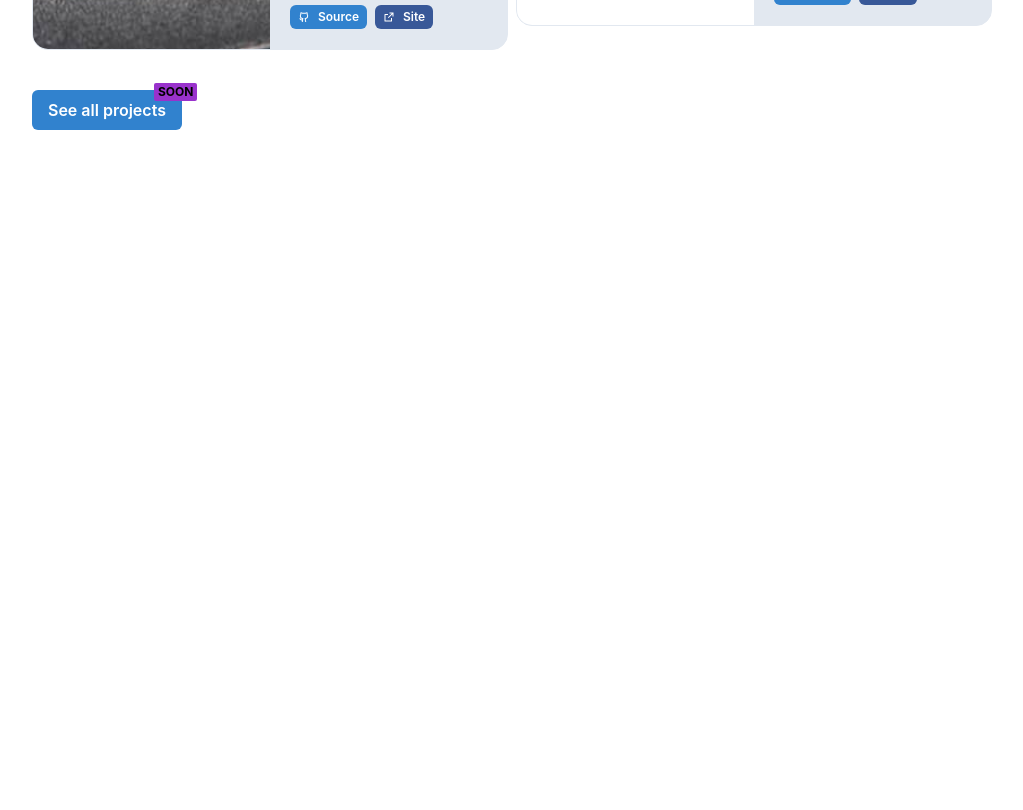
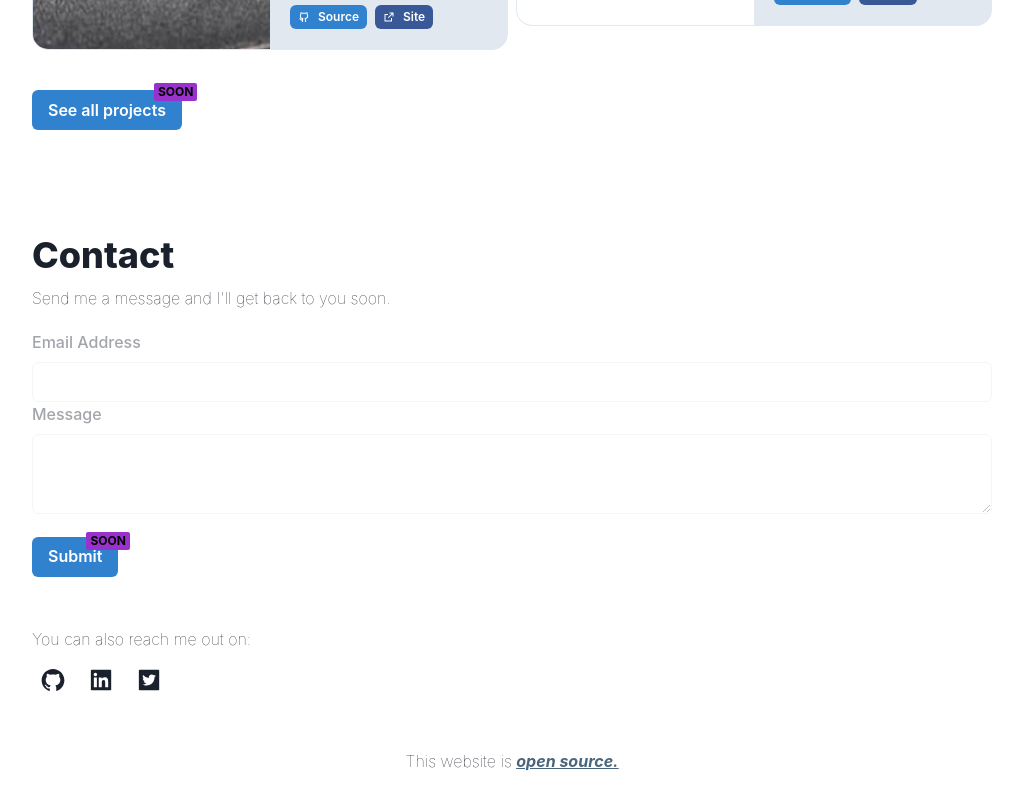
Before and after one commit to francocampaiola/portfolio, a Next.js app: page / in a window 1280 px wide. Shown: the part 2540-3350 px from the top of the page, without its empty margins (128-1151 px from the left). Before the commit the page ends 2694 px from the top, so only its background shows below. Built offline with nearby package versions, Linux system fonts and the light colour scheme.

Commit message:
add: Finish section Contact

```diff
--- /dev/null
+++ b/components/BackToTop/BackToTop.tsx
@@ -0,0 +1,26 @@
+import { Icon, SlideFade, useDisclosure } from '@chakra-ui/react'
+import Link from 'next/link'
+import { FC } from 'react'
+import { BsFillArrowUpCircleFill } from 'react-icons/bs'
+
+interface Props {
+    scrollPosition: number
+}
+
+export const BackToTop: FC<Props> = ({ scrollPosition }) => {
+
+    return (
+        <>
+            {scrollPosition > 500 && (
+                <Link href='/#top'>
+                    <Icon as={BsFillArrowUpCircleFill} position='fixed' display={{ base: 'none', sm: 'block' }}
+                        bottom='20px'
+                        right={['16px', '40px']}
+                        zIndex={1}
+                        fontSize={30} />
+                </Link>
+            )}
+        </>
+
+    )
+}
--- /dev/null
+++ b/components/Contact/Contact.module.css
@@ -0,0 +1,4 @@
+.contact {
+    min-height: 90vh;
+    padding-top: 100px;
+}
--- /dev/null
+++ b/components/Contact/Contact.tsx
@@ -0,0 +1,41 @@
+import { Box, Button, Center, Heading, HStack, Icon, Text } from '@chakra-ui/react'
+import Link from 'next/link'
+import { social } from '../../constants/social'
+import styles from './Contact.module.css'
+import { ContactForm } from './ContactForm'
+import { AiFillGithub, AiFillLinkedin, AiFillTwitterSquare } from 'react-icons/ai'
+
+export const Contact = () => {
+    return (
+        <>
+            <section id='contact' className={styles.contact}>
+                <Heading justifyItems={'start'} fontWeight={'extrabold'}>
+                    Contact
+                </Heading>
+                <Text as="h3" fontWeight={'hairline'} marginTop={2} paddingBottom={5}>Send me a message and I&apos;ll get back to you soon.</Text>
+                <ContactForm />
+                <Text as="h3" fontWeight={'hairline'} marginTop={'50px'} paddingBottom={2}>You can also reach me out on:</Text>
+                <HStack>
+                    {social.map((item, index) =>
+                        <Box bgSize={'contain'}>
+                            <Link href={item.url} key={index} target='_blank'>
+                                <Button variant={'unstyled'}>
+                                    <Icon fontSize={25}>
+                                        {item.network === 'Github' && <AiFillGithub />}
+                                        {item.network === 'Linkedin' && <AiFillLinkedin />}
+                                        {item.network === 'Twitter' && <AiFillTwitterSquare />}
+                                    </Icon>
+                                </Button>
+                            </Link>
+                        </Box>
+                    )}
+                </HStack>
+                <Center marginTop={50} marginBottom={15}>
+                    <Text fontWeight={'hairline'}>
+                        This website is <span style={{'textDecoration': 'underline', 'color': '#49657C', 'fontWeight': 'bold', 'fontStyle': 'italic'}}><Link href={'https://github.com/francocampaiola/portfolio'} target={'_blank'}>open source.</Link></span>
+                    </Text>
+                </Center>
+            </section>
+        </>
+    )
+}
--- /dev/null
+++ b/components/Contact/ContactForm.tsx
@@ -0,0 +1,67 @@
+import { Badge, Button, FormControl, FormLabel, Input, Textarea, useColorModeValue } from '@chakra-ui/react';
+import { useForm, ValidationError } from '@formspree/react';
+
+export const ContactForm = () => {
+
+  const [state, handleSubmit] = useForm("mvoyevkk");
+  if (state.succeeded) {
+    return <p>Thanks for joining!</p>;
+  }
+
+  return (
+    <>
+      {/* <form onSubmit={handleSubmit}>
+        <label htmlFor="email">
+          Email Address
+        </label>
+        <input
+          id="email"
+          type="email"
+          name="email"
+        />
+        <ValidationError
+          prefix="Email"
+          field="email"
+          errors={state.errors}
+        />
+        <textarea
+          id="message"
+          name="message"
+        />
+        <ValidationError
+          prefix="Message"
+          field="message"
+          errors={state.errors}
+        />
+        <button type="submit" disabled={state.submitting}>
+          Submit
+        </button>
+      </form> */}
+
+      <FormControl onSubmit={handleSubmit} isDisabled>
+        <FormLabel htmlFor='email'>
+          Email Address
+        </FormLabel>
+        <Input type='email' id='email' name='email' />
+        <ValidationError
+          prefix="Email"
+          field="email"
+          errors={state.errors}
+        />
+        <FormLabel htmlFor='message'>
+          Message
+        </FormLabel>
+        <Textarea id='message' name='message' marginBottom={15}/>
+        <ValidationError
+          prefix="Message"
+          field="message"
+          errors={state.errors}
+        />
+        <Button type='submit' disabled marginTop={2} zIndex={-1} colorScheme={'blue'}>
+          Submit
+        </Button>
+        <Badge bg={'darkorchid'} color={useColorModeValue("black", "white")} zIndex={'1'} marginLeft={-8} marginTop={-6}>Soon</Badge>
+      </FormControl>
+    </>
+  )
+}
--- a/components/Navbar/Menu.tsx
+++ b/components/Navbar/Menu.tsx
@@ -16,7 +16,8 @@ import {
     DrawerHeader,
     DrawerBody,
     DrawerCloseButton,
-    Divider
+    Divider,
+    Badge
 } from '@chakra-ui/react';
 import { ChevronDownIcon, HamburgerIcon, MoonIcon, SunIcon } from "@chakra-ui/icons";
 import { SiNotion } from 'react-icons/si'
@@ -65,8 +66,11 @@ export const Menu = () => {
                             Get Resume
                         </MenuButton>
                         <MenuList>
-                            <MenuItem icon={<SiNotion />} fontSize={'md'} >
+                            <MenuItem icon={<SiNotion />} fontSize={'md'} isDisabled>
                                 Read in Notion
+                                <Badge marginLeft={2} colorScheme={'blue'}>
+                                    Soon
+                                </Badge>
                             </MenuItem>
                             <MenuItem icon={<AiOutlineCloudDownload />} fontSize={'md'}>
                                 Download PDF
@@ -112,7 +116,7 @@ export const Menu = () => {
                                     Get Resume
                                 </MenuButton>
                                 <MenuList>
-                                    <MenuItem icon={<SiNotion />} fontSize={'md'}>
+                                    <MenuItem icon={<SiNotion />} fontSize={'md'} isDisabled>
                                         Read in Notion
                                     </MenuItem>
                                     <MenuItem icon={<AiOutlineCloudDownload />} fontSize={'md'}>
--- a/components/Projects/Projects.tsx
+++ b/components/Projects/Projects.tsx
@@ -29,7 +29,7 @@ export const Projects = () => {
             ))
           }
         </Grid>
-        <VStack marginTop={5} marginBottom={5} align={'start'}>
+        <VStack marginTop={5} align={'start'}>
           <Center>
             <Button marginBottom={1} colorScheme={useColorModeValue("blue", "gray")} disabled>
               See all projects
--- a/constants/menu.ts
+++ b/constants/menu.ts
@@ -1,22 +1,22 @@
 export interface Menu {
-    id: string;
+    id: number;
     name: string;
     url: string;
 }
 
 export const menu: Menu[] = [
     {
-        id: '1',
+        id: 1,
         name: 'About',
         url: 'about'
     },
     {
-        id: '2',
+        id: 2,
         name: 'Projects',
         url: 'projects'
     },
     {
-        id: '3',
+        id: 3,
         name: 'Contact',
         url: 'contact'
     }
--- a/constants/projects.ts
+++ b/constants/projects.ts
@@ -1,5 +1,5 @@
 interface Project {
-    id: string;
+    id: number;
     name: string;
     category: string;
     description: string;
@@ -11,7 +11,7 @@ interface Project {
 
 export const projects: Project[] = [
     {
-        id: '1',
+        id: 1,
         name: 'PokeAPI',
         description: 'Discover and collect your favorite Pokemon with our app. Connect to the Pokemon API and save your favorites for quick access.',
         category: 'app',
@@ -21,7 +21,7 @@ export const projects: Project[] = [
         live: 'https://next-staticapp.vercel.app/'
     },
     {
-        id: '2',
+        id: 2,
         name: 'Expense Control',
         description: 'Application to control budget and expenses in a personal way. Developed with localStorage to keep the information once refreshed.',
         category: 'app',
@@ -31,7 +31,7 @@ export const projects: Project[] = [
         live: 'https://nostalgic-cray-aa09e6.netlify.app/'
     },
     {
-        id: '3',
+        id: 3,
         name: 'Crypto Quote',
         description: 'Applicacion to stay on top of the cryptocurrency market with our real-time quotes app. Track your favorite coins and make the most of your investments.',
         category: 'app',
@@ -41,7 +41,7 @@ export const projects: Project[] = [
         live: 'https://blissful-newton-598445.netlify.app/'
     },
     {
-        id: '4',
+        id: 4,
         name: 'Car Insurance App',
         description: 'Save time and money on your car insurance: compare multiple offers in one place and choose the coverage that fits your needs and budget.',
         category: 'web',
--- /dev/null
+++ b/constants/social.ts
@@ -0,0 +1,27 @@
+interface Social {
+    id: number,
+    network: string,
+    icon: string,
+    url: string;
+}
+
+export const social: Social[] = [
+    {
+        id: 1,
+        network: 'Github',
+        icon: 'AiFillGithub',
+        url: 'https://github.com/francocampaiola',
+    },
+    {
+        id: 2,
+        network: 'Linkedin',
+        icon: 'AiFillLinkedin',
+        url: 'https://www.linkedin.com/in/francocampaiola/',
+    },
+    {
+        id: 3,
+        network: 'Twitter',
+        icon: 'AiFillTwitterSquare',
+        url: 'https://twitter.com/francocampaiola',
+    }
+]
--- a/package.json
+++ b/package.json
@@ -13,6 +13,7 @@
     "@chakra-ui/react": "^2.4.1",
     "@emotion/react": "^11",
     "@emotion/styled": "^11",
+    "@formspree/react": "^2.4.1",
     "@types/node": "18.11.9",
     "@types/react": "18.0.25",
     "@types/react-dom": "18.0.9",
--- a/pages/index.tsx
+++ b/pages/index.tsx
@@ -1,17 +1,38 @@
+import { useState, useEffect } from "react"
 import { MainLayout } from "../layouts"
 import { Hero } from "../components/Hero/Hero"
 import { About } from '../components/About/About'
 import { ContentLayout } from "../layouts/ContentLayout"
 import { Projects } from "../components/Projects/Projects"
+import { Contact } from "../components/Contact/Contact"
+import { BackToTop } from "../components/BackToTop/BackToTop"
 
 export default function Home() {
+
+  const [scrollPosition, setScrollPosition] = useState(0);
+
+  const handleScroll = () => {
+    const position = window.pageYOffset;
+    setScrollPosition(position);
+  };
+
+  useEffect(() => {
+    window.addEventListener('scroll', handleScroll, { passive: true });
+
+    return () => {
+      window.removeEventListener('scroll', handleScroll);
+    };
+  }, []);
+
   return (
     <>
       <MainLayout>
         <ContentLayout>
+          <BackToTop scrollPosition={scrollPosition} />
           <Hero />
           <About />
           <Projects />
+          <Contact />
         </ContentLayout>
       </MainLayout>
     </>
```
Also changed, not shown: 1 other file (tests, documents, lock files or other folders).
